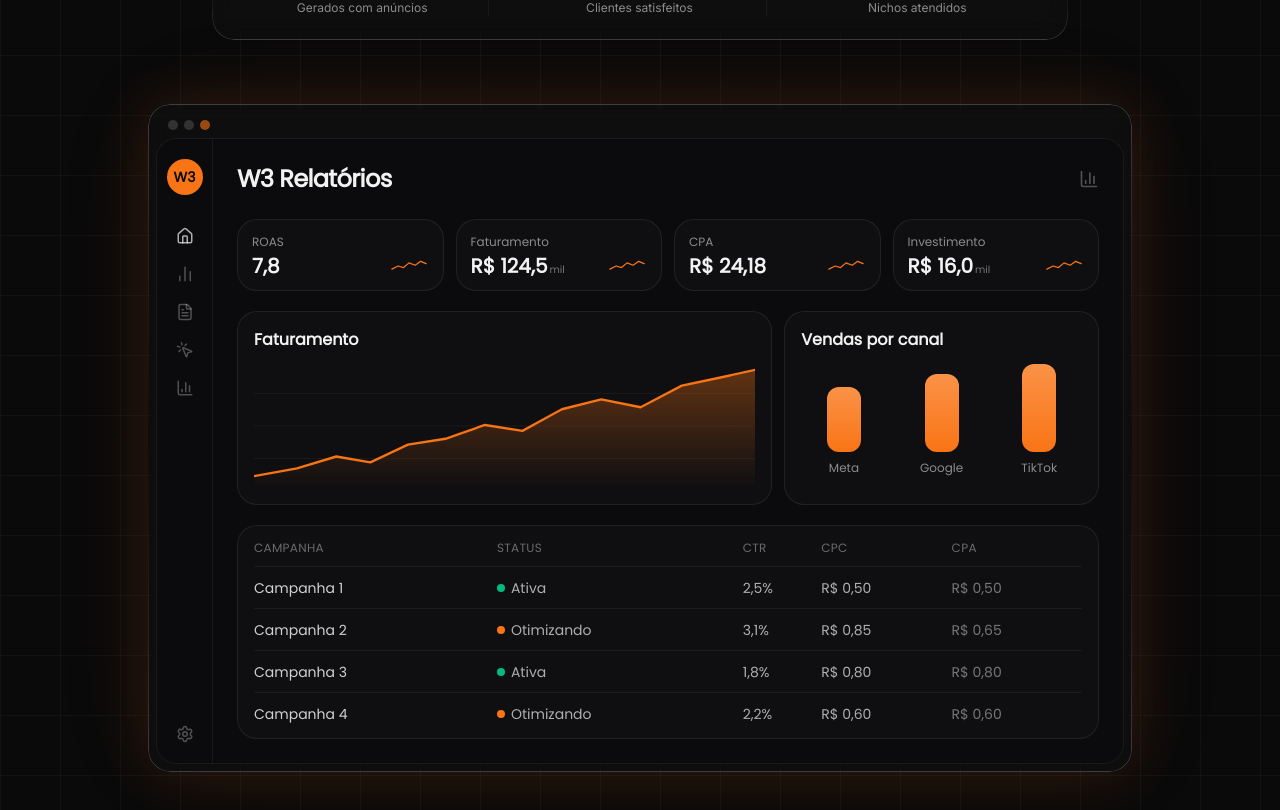
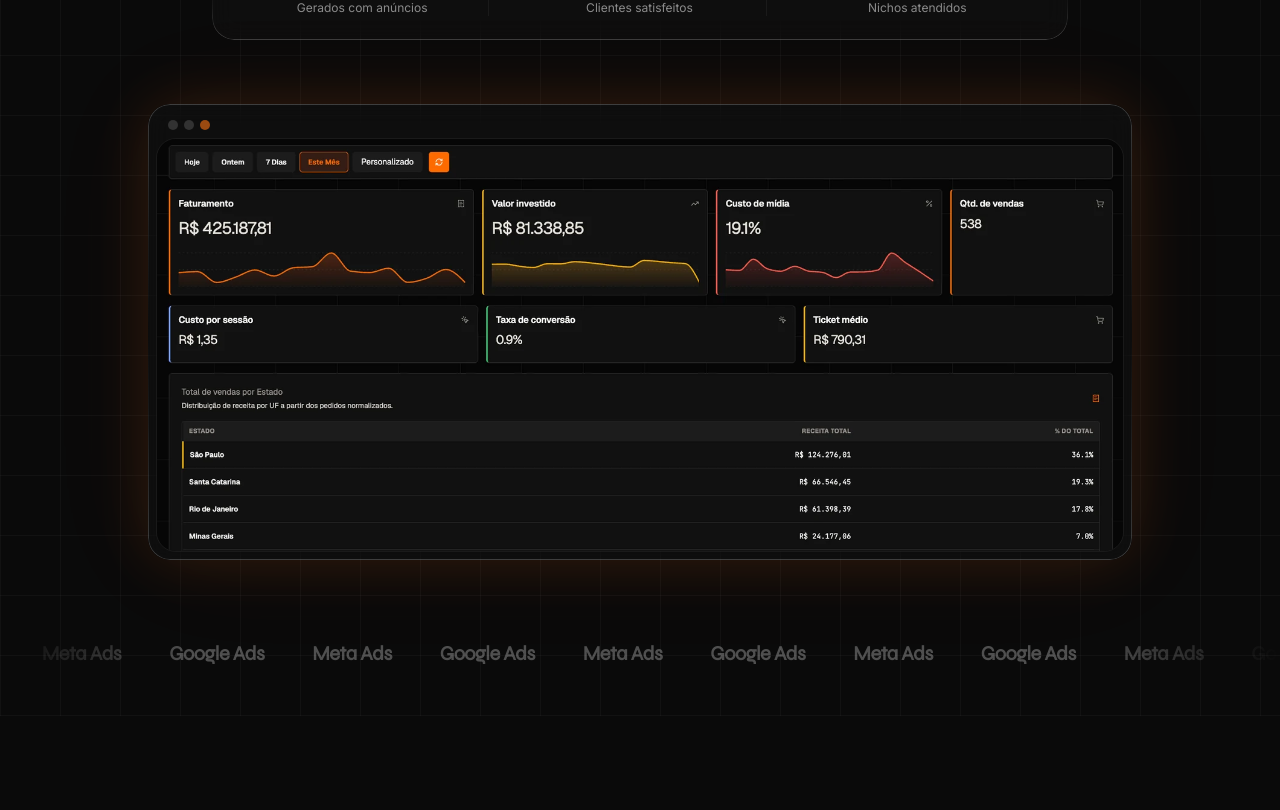
Before and after one commit to Greed9797/W3-Trafego-Pago, a React (Vite) app: page / in a window 1280 px wide. Shown: the part 665-1475 px from the top of the page. Built offline with nearby package versions, Linux system fonts and the light colour scheme.

Commit message:
feat: substitui mock do dashboard por print real no hero

```diff
--- a/src/components/DashboardMock.tsx
+++ /dev/null
@@ -1,166 +0,0 @@
-import {
-  Home,
-  ChartNoAxesColumn,
-  FileText,
-  MousePointerClick,
-  BarChart3,
-  Settings,
-} from 'lucide-react'
-
-const ORANGE = 'hsl(25 95% 53%)'
-
-const KPIS = [
-  { label: 'ROAS', value: '7,8', suffix: '' },
-  { label: 'Faturamento', value: 'R$ 124,5', suffix: 'mil' },
-  { label: 'CPA', value: 'R$ 24,18', suffix: '' },
-  { label: 'Investimento', value: 'R$ 16,0', suffix: 'mil' },
-]
-
-const CHANNELS = [
-  { name: 'Meta', h: 58 },
-  { name: 'Google', h: 70 },
-  { name: 'TikTok', h: 100 },
-]
-
-const ROWS = [
-  { name: 'Campanha 1', ok: true, ctr: '2,5%', cpc: 'R$ 0,50', cpa: 'R$ 0,50' },
-  { name: 'Campanha 2', ok: false, ctr: '3,1%', cpc: 'R$ 0,85', cpa: 'R$ 0,65' },
-  { name: 'Campanha 3', ok: true, ctr: '1,8%', cpc: 'R$ 0,80', cpa: 'R$ 0,80' },
-  { name: 'Campanha 4', ok: false, ctr: '2,2%', cpc: 'R$ 0,60', cpa: 'R$ 0,60' },
-]
-
-const SIDEBAR = [Home, ChartNoAxesColumn, FileText, MousePointerClick, BarChart3]
-
-const LINE =
-  'M0,118 L48,110 L92,98 L130,104 L172,86 L214,80 L258,66 L300,72 L344,50 L388,40 L432,48 L478,26 L520,18 L560,10'
-
-function Sparkline() {
-  return (
-    <svg viewBox="0 0 44 18" className="h-3.5 w-10 shrink-0" fill="none" aria-hidden>
-      <path
-        d="M0,13 L8,9 L15,11 L22,5 L30,8 L37,3 L44,6"
-        stroke={ORANGE}
-        strokeWidth="1.6"
-        strokeLinecap="round"
-        strokeLinejoin="round"
-      />
-    </svg>
-  )
-}
-
-export function DashboardMock() {
-  return (
-    <div className="font-poppins flex w-full overflow-hidden rounded-lg bg-[#0b0b0d] md:rounded-xl">
-      {/* Sidebar */}
-      <aside className="hidden w-14 shrink-0 flex-col items-center gap-6 border-r border-white/[0.06] py-5 sm:flex">
-        <div className="grid h-9 w-9 place-items-center rounded-xl bg-primary font-poppins text-sm font-bold text-primary-foreground">
-          W3
-        </div>
-        <nav className="flex flex-col items-center gap-5 pt-2">
-          {SIDEBAR.map((Icon, i) => (
-            <Icon key={i} className={`size-[18px] ${i === 0 ? 'text-foreground/70' : 'text-foreground/30'}`} />
-          ))}
-        </nav>
-        <Settings className="mt-auto size-[18px] text-foreground/30" />
-      </aside>
-
-      {/* Main */}
-      <div className="min-w-0 flex-1 p-4 md:p-6">
-        {/* Header */}
-        <div className="mb-4 flex items-center justify-between md:mb-6">
-          <div className="font-poppins text-lg font-bold tracking-tight text-foreground md:text-2xl">
-            W3 Relatórios
-          </div>
-          <BarChart3 className="size-5 text-foreground/30" />
-        </div>
-
-        {/* KPIs */}
-        <div className="mb-4 grid grid-cols-2 gap-2.5 md:mb-5 md:grid-cols-4 md:gap-3">
-          {KPIS.map((k) => (
-            <div key={k.label} className="rounded-xl border border-white/[0.07] bg-white/[0.02] p-3 md:p-3.5">
-              <div className="mb-1.5 font-poppins text-[10px] text-foreground/55 md:text-xs">{k.label}</div>
-              <div className="flex items-center justify-between gap-1">
-                <span className="font-poppins text-base font-bold leading-none text-foreground md:text-xl">
-                  {k.value}
-                  {k.suffix && <span className="ml-0.5 text-[10px] font-medium text-foreground/45">{k.suffix}</span>}
-                </span>
-                <Sparkline />
-              </div>
-            </div>
-          ))}
-        </div>
-
-        {/* Charts */}
-        <div className="mb-4 grid grid-cols-1 gap-3 md:mb-5 md:grid-cols-[1.7fr_1fr]">
-          {/* Faturamento area */}
-          <div className="rounded-xl border border-white/[0.07] bg-white/[0.02] p-3.5 md:p-4">
-            <div className="mb-2 font-poppins text-sm font-semibold text-foreground md:text-base">Faturamento</div>
-            <svg viewBox="0 0 560 130" className="h-24 w-full md:h-32" fill="none" preserveAspectRatio="none" aria-hidden>
-              <defs>
-                <linearGradient id="fatFill" x1="0" y1="0" x2="0" y2="1">
-                  <stop offset="0%" stopColor={ORANGE} stopOpacity="0.35" />
-                  <stop offset="100%" stopColor={ORANGE} stopOpacity="0" />
-                </linearGradient>
-              </defs>
-              {[34, 67, 100].map((y) => (
-                <line key={y} x1="0" y1={y} x2="560" y2={y} stroke="rgba(255,255,255,0.05)" strokeWidth="1" />
-              ))}
-              <path d={`${LINE} L560,130 L0,130 Z`} fill="url(#fatFill)" />
-              <path d={LINE} stroke={ORANGE} strokeWidth="2.4" strokeLinecap="round" strokeLinejoin="round" />
-            </svg>
-          </div>
-
-          {/* Vendas por canal */}
-          <div className="rounded-xl border border-white/[0.07] bg-white/[0.02] p-3.5 md:p-4">
-            <div className="mb-3 font-poppins text-sm font-semibold text-foreground md:text-base">Vendas por canal</div>
-            <div className="flex h-24 items-end justify-around gap-3 md:h-28">
-              {CHANNELS.map((c) => (
-                <div key={c.name} className="flex h-full flex-1 flex-col items-center justify-end gap-2">
-                  <div
-                    className="w-full max-w-[34px] rounded-md"
-                    style={{
-                      height: `${c.h}%`,
-                      background: `linear-gradient(to top, ${ORANGE}, hsl(25 95% 63%))`,
-                    }}
-                  />
-                  <span className="font-poppins text-[10px] text-foreground/55 md:text-xs">{c.name}</span>
-                </div>
-              ))}
-            </div>
-          </div>
-        </div>
-
-        {/* Table */}
-        <div className="rounded-xl border border-white/[0.07] bg-white/[0.02] px-3.5 py-1 md:px-4">
-          <table className="w-full border-collapse text-left">
-            <thead>
-              <tr className="font-poppins text-[10px] uppercase tracking-wide text-foreground/40 md:text-xs">
-                <th className="py-2.5 font-medium">Campanha</th>
-                <th className="py-2.5 font-medium">Status</th>
-                <th className="py-2.5 font-medium">CTR</th>
-                <th className="hidden py-2.5 font-medium sm:table-cell">CPC</th>
-                <th className="hidden py-2.5 font-medium md:table-cell">CPA</th>
-              </tr>
-            </thead>
-            <tbody>
-              {ROWS.map((r) => (
-                <tr key={r.name} className="border-t border-white/[0.05] font-poppins text-[11px] md:text-sm">
-                  <td className="py-2.5 text-foreground/85">{r.name}</td>
-                  <td className="py-2.5">
-                    <span className="inline-flex items-center gap-1.5 text-foreground/70">
-                      <span className={`size-2 rounded-full ${r.ok ? 'bg-emerald-500' : 'bg-primary'}`} />
-                      {r.ok ? 'Ativa' : 'Otimizando'}
-                    </span>
-                  </td>
-                  <td className="py-2.5 text-foreground/70">{r.ctr}</td>
-                  <td className="hidden py-2.5 text-foreground/70 sm:table-cell">{r.cpc}</td>
-                  <td className="hidden py-2.5 text-foreground/45 md:table-cell">{r.cpa}</td>
-                </tr>
-              ))}
-            </tbody>
-          </table>
-        </div>
-      </div>
-    </div>
-  )
-}
--- a/src/components/Hero.tsx
+++ b/src/components/Hero.tsx
@@ -2,7 +2,7 @@ import { useEffect } from 'react'
 import { ArrowUpRight } from 'lucide-react'
 import SplitType from 'split-type'
 import { Button } from '@/components/ui/button'
-import { DashboardMock } from '@/components/DashboardMock'
+import dashboardW3 from '@/assets/dashboard-w3.webp'
 import { gsap } from '@/lib/gsap'
 import { CTA_HREF } from '@/lib/constants'
 
@@ -99,7 +99,13 @@ export function Hero() {
             <span className="w-2.5 h-2.5 rounded-full bg-primary/60" />
           </div>
           <div className="rounded-lg md:rounded-xl border border-border/40 overflow-hidden">
-            <DashboardMock />
+            <img
+              src={dashboardW3}
+              alt="Painel de relatórios da W3 com faturamento, valor investido, custo de mídia e vendas por estado"
+              width={1600}
+              height={683}
+              className="w-full h-auto block"
+            />
           </div>
         </div>
       </div>
```
Also changed, not shown: src/assets/dashboard-w3.webp (added).
